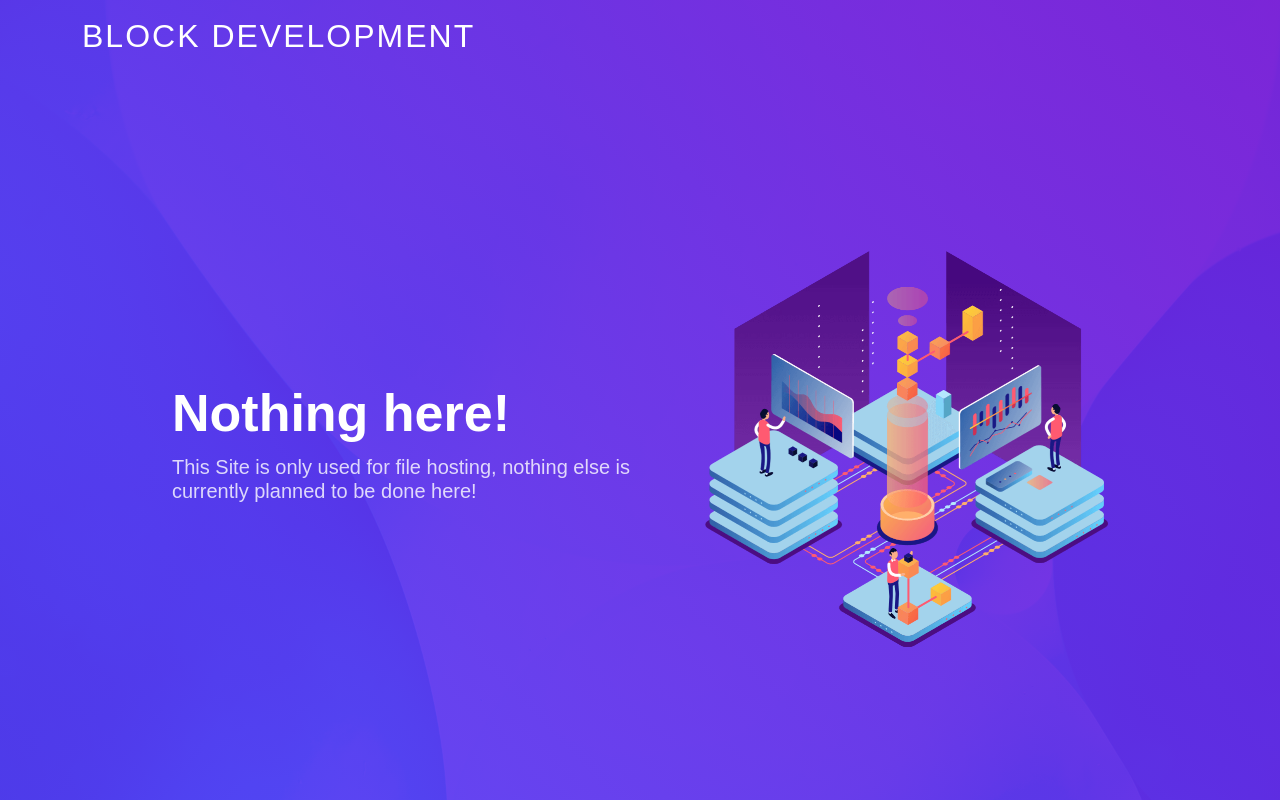
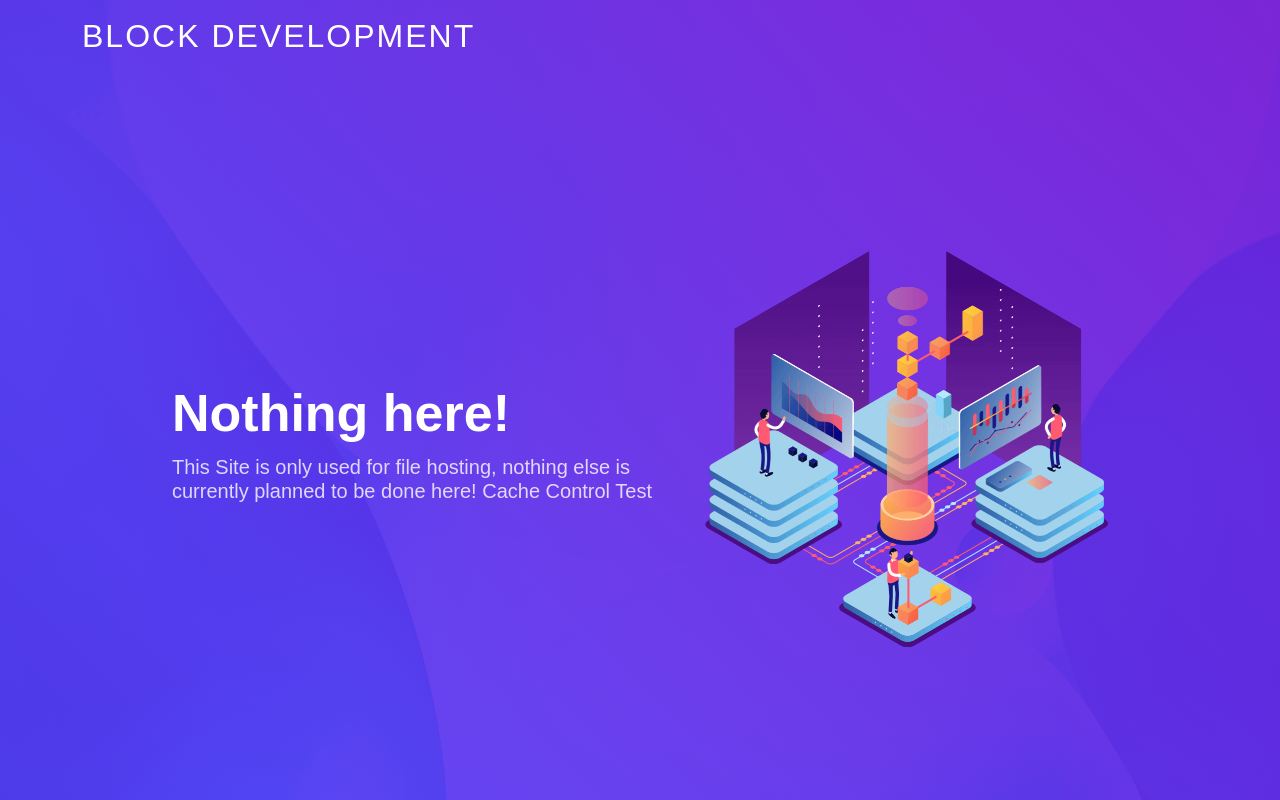
Before and after one commit to Block-Development/InfoBlockCDN, a plain HTML site: page index.html in a window 1280 px wide. Drawn offline with Linux system fonts and the light colour scheme; a web font is replaced by a local one.

Commit message:
Cache Control Test

```diff
--- a/index.html
+++ b/index.html
@@ -44,7 +44,7 @@
       <div class="row justify-content-center">
         <div class="col-xl-5 col-lg-6 pt-3 pt-lg-0 order-2 order-lg-1 d-flex flex-column justify-content-center">
           <h1>Nothing here!</h1>
-          <h2>This Site is only used for file hosting, nothing else is currently planned to be done here!</h2>
+          <h2>This Site is only used for file hosting, nothing else is currently planned to be done here! Cache Control Test</h2>
         </div>
         <div class="col-xl-4 col-lg-6 order-1 order-lg-2 hero-img" data-aos="zoom-in" data-aos-delay="150">
           <img src="assets/img/hero-img.png" class="img-fluid animated" alt="">
```
